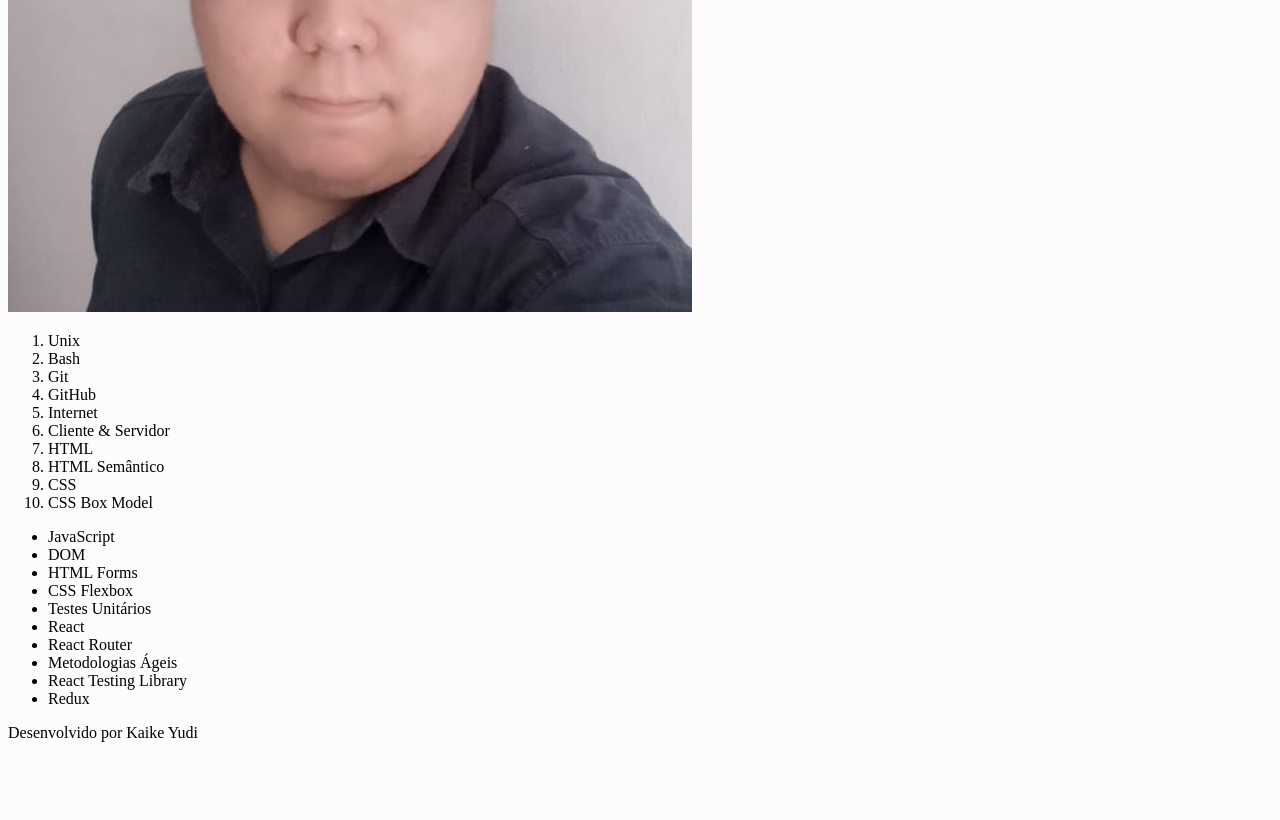
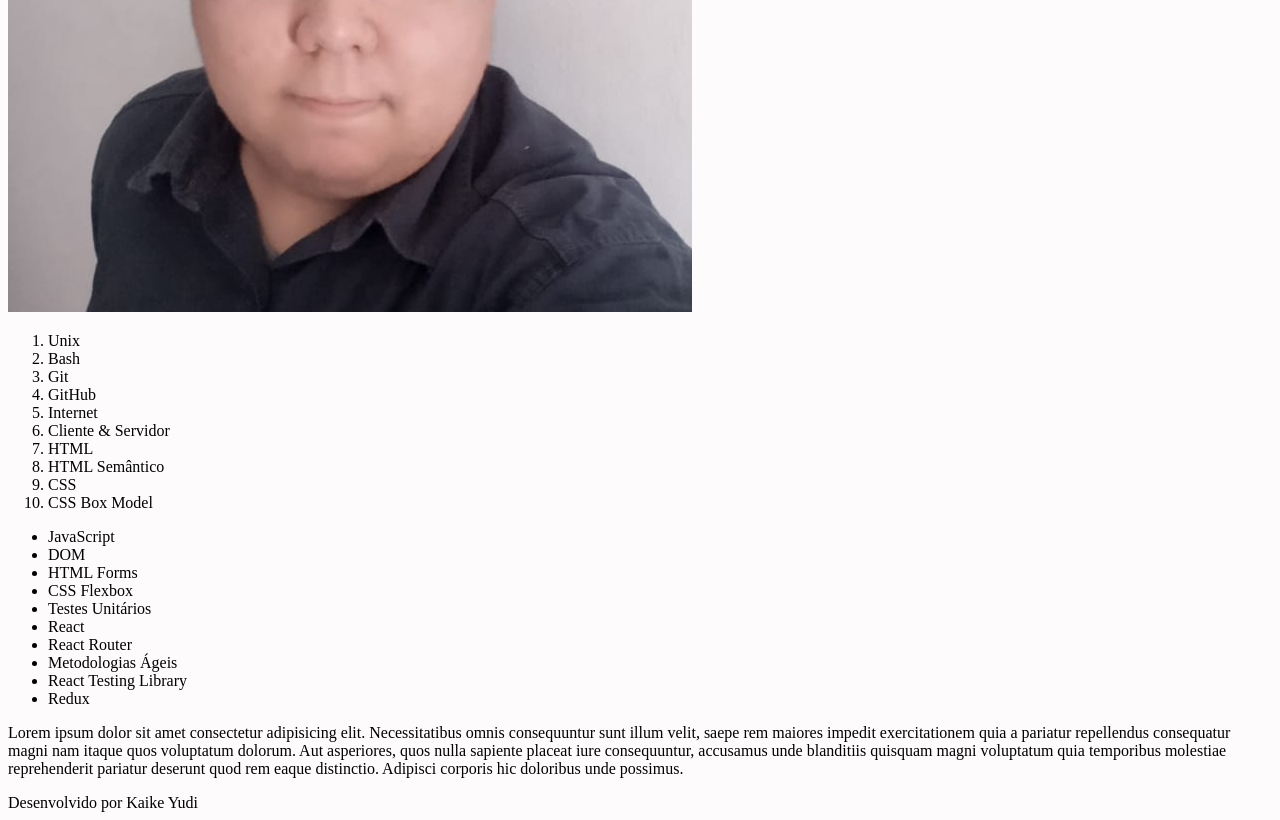
Before and after one commit to yudikaike/lessons-learned, a plain HTML site: page index.html in a window 1280 px wide. Shown: the part 380-1200 px from the top of the page. Before the commit the page ends 1130 px from the top, so only its background shows below. Drawn offline with Linux system fonts and the light colour scheme.

Commit message:
feat: adiciona artigo sobre aprendizado

```diff
--- a/index.html
+++ b/index.html
@@ -43,6 +43,11 @@
                 <li>Redux</li>
             </ul>
         </section>
+        <article>
+            <p>
+                Lorem ipsum dolor sit amet consectetur adipisicing elit. Necessitatibus omnis consequuntur sunt illum velit, saepe rem maiores impedit exercitationem quia a pariatur repellendus consequatur magni nam itaque quos voluptatum dolorum. Aut asperiores, quos nulla sapiente placeat iure consequuntur, accusamus unde blanditiis quisquam magni voluptatum quia temporibus molestiae reprehenderit pariatur deserunt quod rem eaque distinctio. Adipisci corporis hic doloribus unde possimus.
+            </p>
+        </article>
         <footer id="rodape">
             Desenvolvido por Kaike Yudi
         </footer>
```
